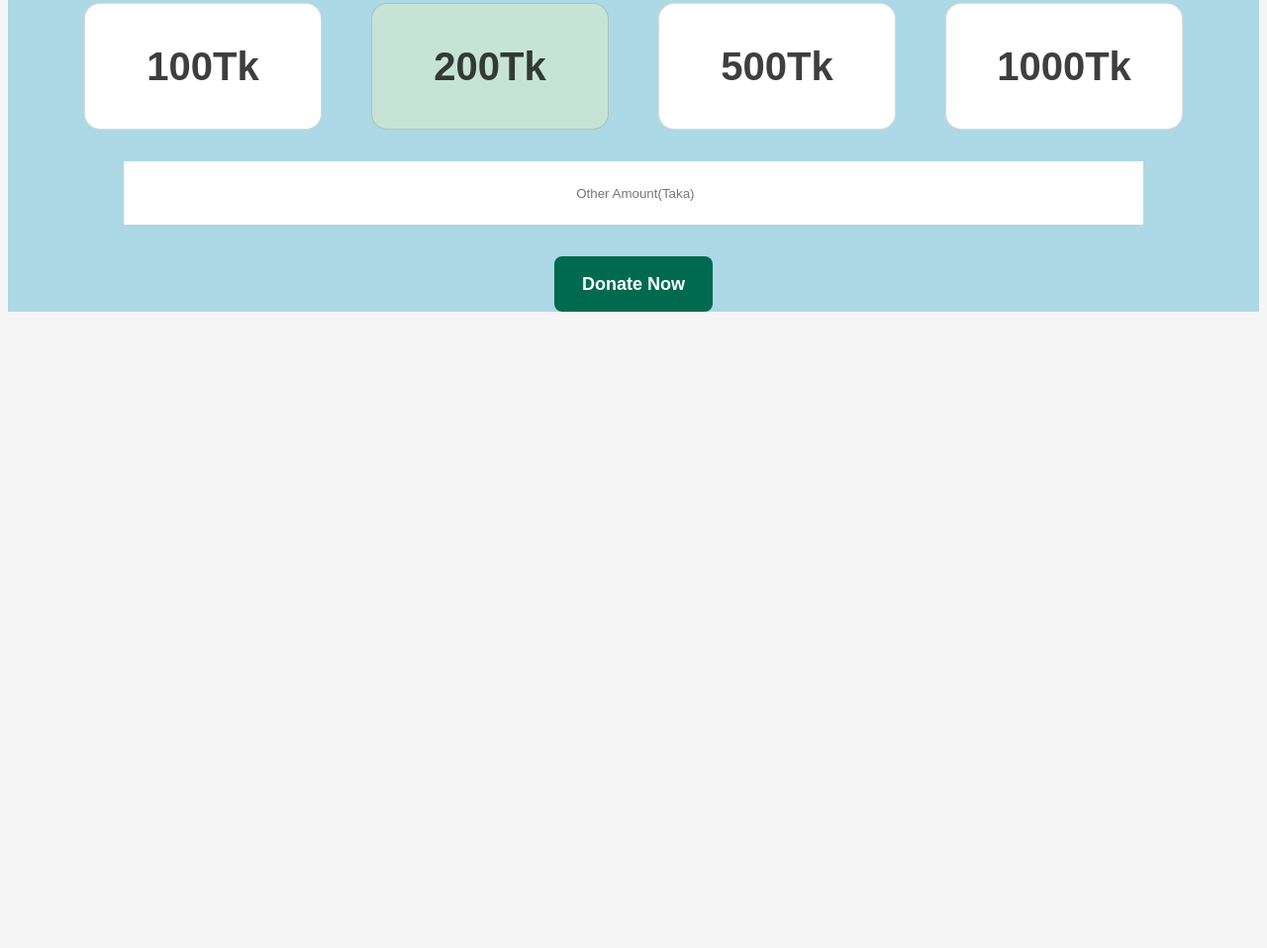
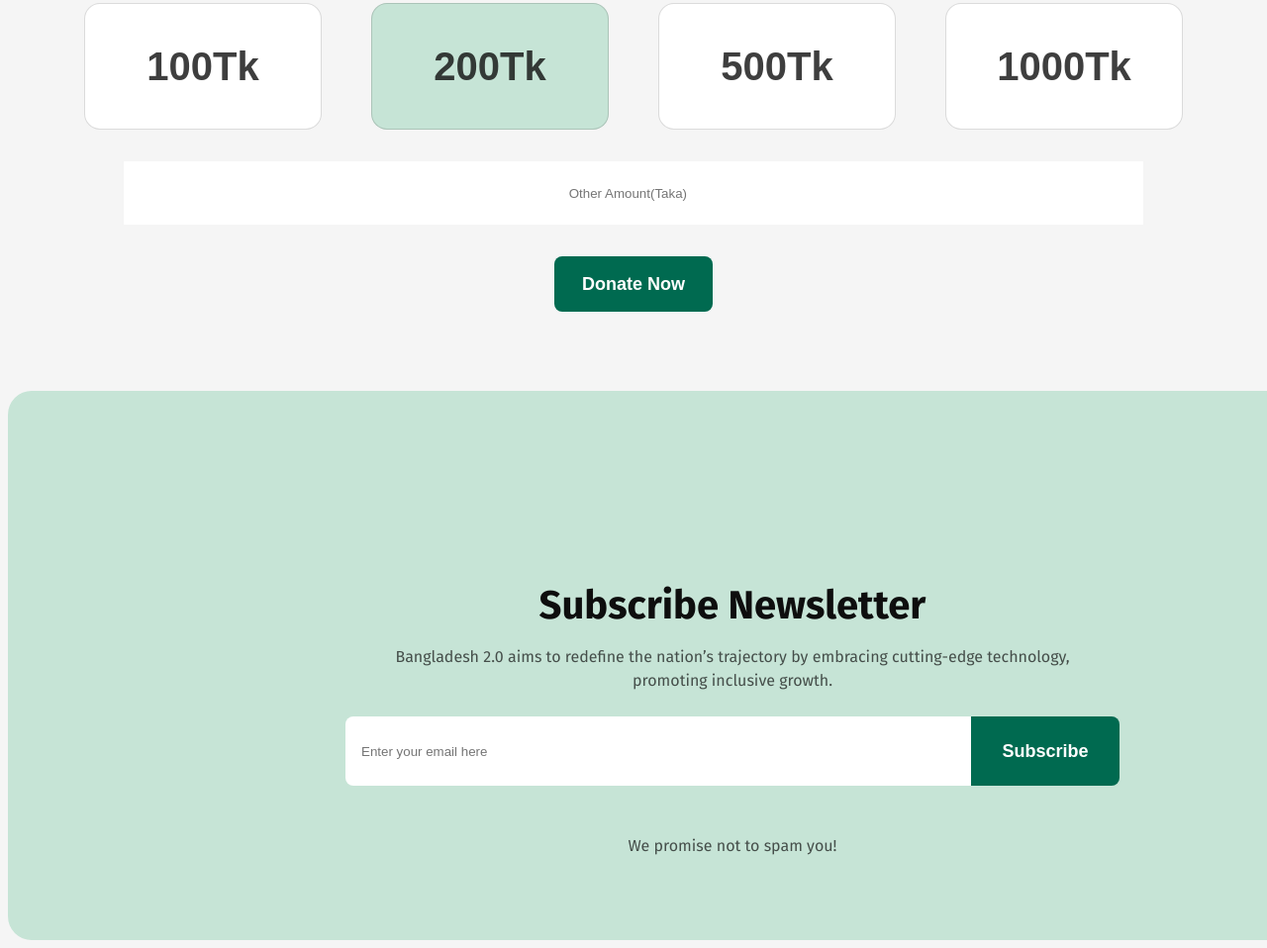
Before and after one commit to Ebrahim112002/assignment-1, a plain HTML site: page index.html in a window 1280 px wide. Shown: the part 4164-5122 px from the top of the page at 99% size. Before the commit the page ends 4559 px from the top, so only its background shows below. Drawn offline with Linux system fonts and the light colour scheme.

Commit message:
added subscribe slide final

```diff
--- a/index.html
+++ b/index.html
@@ -160,7 +160,7 @@
             </div>
         </div>
         <div class="donate-other" >
-            <input type="text" placeholder=" Other Amount(Taka)">
+            <input type="number" placeholder=" Other Amount(Taka)">
         </div>
 
         <button class="donate-btn">Donate Now</button>
@@ -168,6 +168,21 @@
 
     </section>
 
+    <section class="subscribe">
+
+          <div class="subscribe-cnt">
+            <h1>Subscribe Newsletter</h1>
+            <p>Bangladesh 2.0 aims to redefine the nation’s trajectory by embracing cutting-edge technology, promoting inclusive growth.</p>
+            <div id="subscribe-btn">
+                <input type="email" name="" id="" placeholder="Enter your email here">
+                <button>Subscribe</button>
+              </div>
+             <div class="promise">
+                <p> <p >We promise not to spam you!</p></p>
+             </div>
+          </div>
+
+         </section>
 
 
     </main>
--- a/style/style.css
+++ b/style/style.css
@@ -472,7 +472,6 @@ align-items: center;
 
 padding: 0px;
 margin: 0 auto;
-background-color: lightblue;
 margin-bottom: 80px;
 margin-top: 0;
 }
@@ -561,9 +560,99 @@ font-size: 18px;
 font-weight: 600;
 line-height: 22px;
 border: none;
+cursor: pointer;
+transition: all 0.2s ease;
 }
 .donate-btn:hover{
     background-color: red;
     color: #fff;
     transform: scale(1.05);
 }
+
+/*subscribe sec style  */
+.subscribe{
+    margin-top: 0;
+    margin-bottom: 80px;
+   max-width: 1280px ;
+    width:100%;
+height: 395px;
+margin: 0 auto;
+display: flex;
+flex-direction: column;
+justify-content: center;
+align-items: center;
+padding: 80px 100px 80px 100px;
+border-radius: 24px;
+background: rgb(198, 228, 214);
+}
+.subscribe-cnt{
+    width: 750px;
+height: 235px;
+display: flex;
+flex-direction: column;
+justify-content: flex-start;
+align-items: center;
+}
+.subscribe-cnt h1{
+    color: rgb(14, 14, 14);
+font-size: 40px;
+font-weight: 700;
+line-height: 48px;
+text-align: center;
+margin-bottom: 16px;
+}
+.subscribe-cnt p{
+    margin-top: 0;
+    color: rgba(14, 14, 14, 0.7);
+font-family: Fira Sans;
+font-size: 16px;
+font-weight: 400;
+line-height: 24px;
+text-align: center;
+margin-bottom: 24px;
+}
+#subscribe-btn {
+    margin-top: 0;
+    display: flex;
+    align-items: center;
+    gap: 0px;
+    border: none;
+    margin-bottom: 25px;
+
+}
+
+#subscribe-btn input{
+    width: 600px;
+    height: 50px;
+    padding: 10px 16px;
+    border-radius: 8px 0px 0px 8px;
+background: rgb(255, 255, 255);
+border: none;
+
+}
+#subscribe-btn button{
+    border: none;
+    width: 150px;
+height: 70px;
+    border-radius: 0px 8px 8px 0px;
+    background: rgb(0, 106, 80);
+    color: rgb(255, 255, 255);
+font-size: 18px;
+font-weight: 600;
+line-height: 22px;
+cursor: pointer;
+transition: all 0.2s ease;
+
+}
+#subscribe-btn button:hover{
+    background-color: red;
+    color: #fff;
+    transform: scale(1.05);
+}
+.promise{
+    margin-top: 0;
+    color: rgba(14, 14, 14, 0.7);
+font-size: 16px;
+font-weight: 400;
+line-height: 19px;
+}
```
